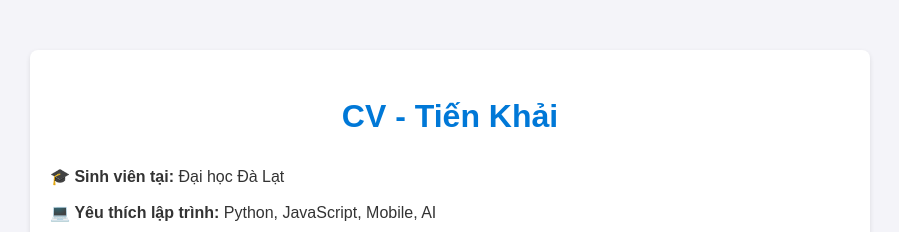
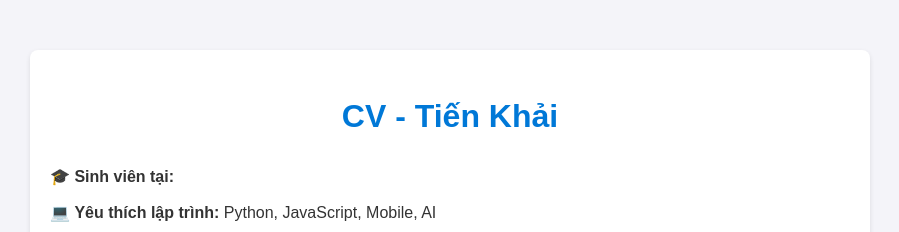
Before and after one commit to intekaih/kaihCV, a plain HTML site: page index.html in a window 1280 px wide. Shown: the top 232 px of the page, without its empty margins (190-1089 px from the left). Drawn offline with Linux system fonts and the light colour scheme.

Commit message:
Update index.html

```diff
--- a/index.html
+++ b/index.html
@@ -46,7 +46,7 @@
 <body>
     <div class="container">
         <h1>CV - Tiến Khải</h1>
-        <p>🎓 <strong>Sinh viên tại:</strong> Đại học Đà Lạt</p>
+        <p>🎓 <strong>Sinh viên tại:</strong> </p>
         <p>💻 <strong>Yêu thích lập trình:</strong> Python, JavaScript, Mobile, AI</p>
         <p>🌱 <strong>Hiện đang học:</strong> React, Node.js, Machine Learning</p>
         <p>📬 <strong>Liên hệ:</strong> <a href="mailto:tienkhai030804@gmail.com">tienkhai030804@gmail.com</a></p>
```
